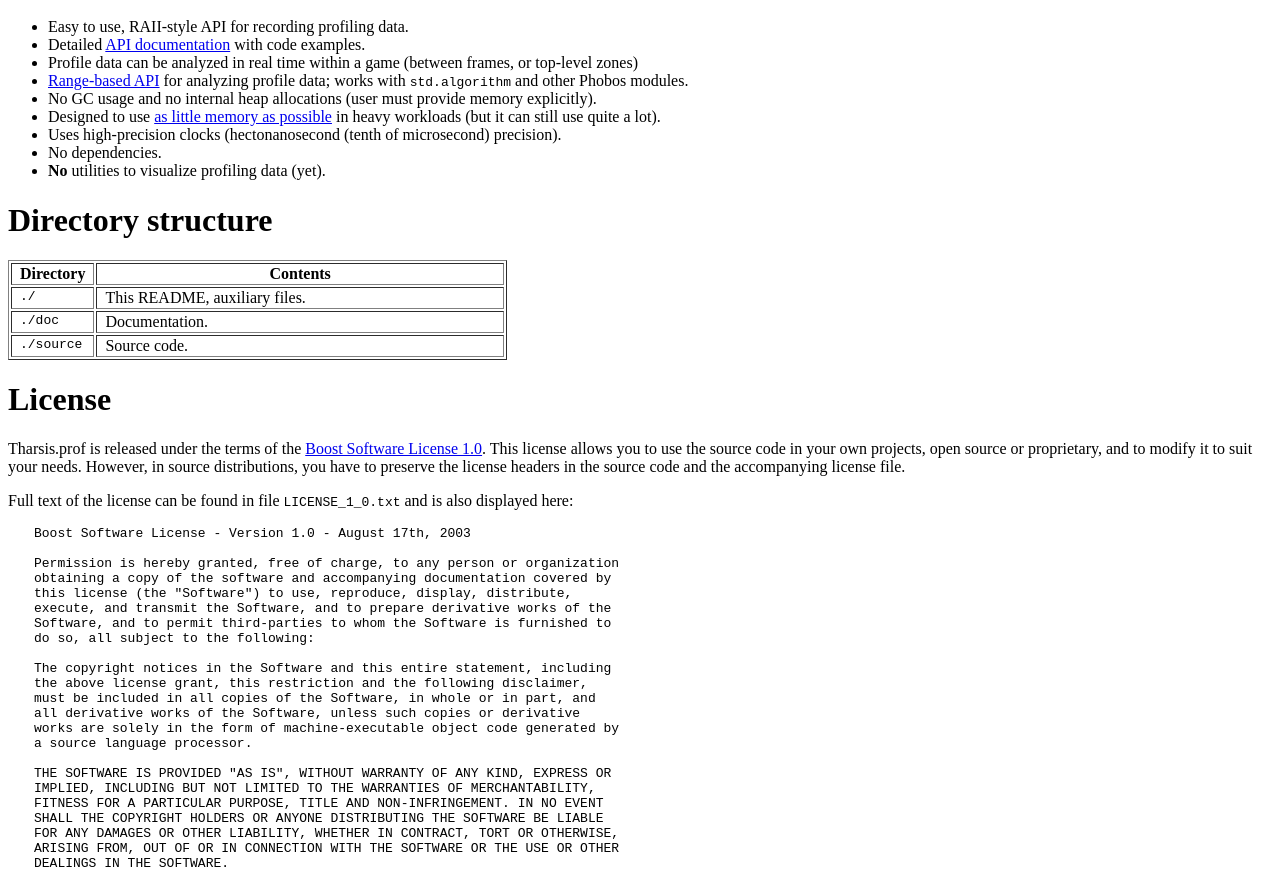
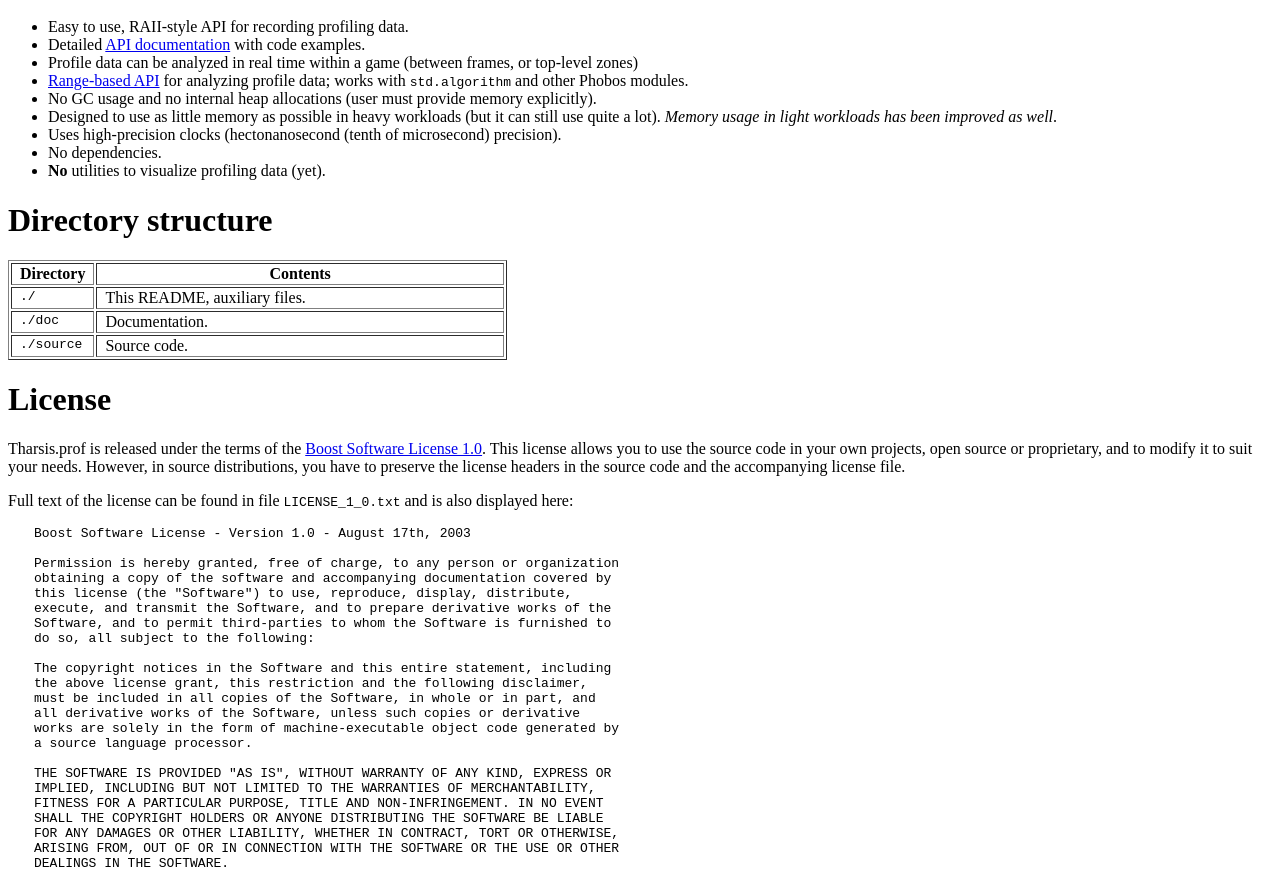
Before and after one commit to kiith-sa/tharsis.prof, a website: page README.html in a window 1280 px wide. Shown: the part 1355-2244 px from the top of the page. Drawn offline with Linux system fonts and the light colour scheme.

Commit message:
README update.

```diff
--- a/README.html
+++ b/README.html
@@ -429,8 +429,8 @@
 <li><a class="reference external" href="http://defenestrate.eu/2014/09/05/frame_based_profiling_with_d_ranges.html">Range-based API</a> for
 analyzing profile data; works with <tt class="docutils literal">std.algorithm</tt> and other Phobos modules.</li>
 <li>No GC usage and no internal heap allocations (user must provide memory explicitly).</li>
-<li>Designed to use <a class="reference external" href="http://defenestrate.eu/2014/09/05/optimizing_memory_usage_of_a_frame_based_profiler.html">as little memory as possible</a>
-in heavy workloads (but it can still use quite a lot).</li>
+<li>Designed to use as little memory as possible in heavy workloads (but it can still use
+quite a lot). <em>Memory usage in light workloads has been improved as well</em>.</li>
 <li>Uses high-precision clocks (hectonanosecond (tenth of microsecond) precision).</li>
 <li>No dependencies.</li>
 <li><strong>No</strong> utilities to visualize profiling data (yet).</li>
```
Also changed, not shown: 1 other file.
